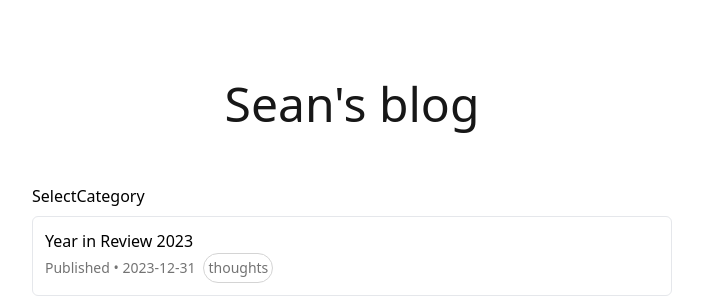
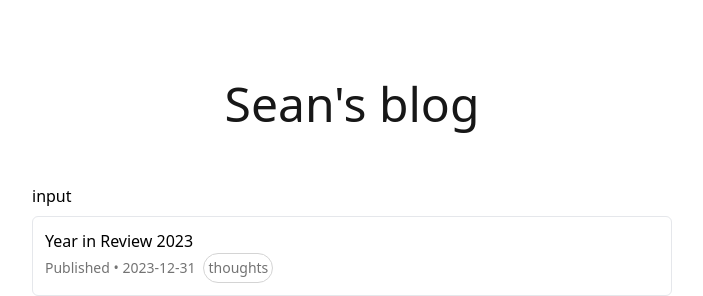
Before and after one commit to SeanXLChen/sample-blog-app, a Next.js app: page / in a window 1280 px wide. Shown: the top 296 px of the page, without its empty margins (288-991 px from the left). Built offline with nearby package versions, Linux system fonts and the light colour scheme.

Commit message:
Provide articles as context | add filter option for category tag

```diff
--- a/app/ArticlesPage.tsx
+++ b/app/ArticlesPage.tsx
@@ -4,31 +4,39 @@ import { useState, useEffect } from 'react';
 import Item from '@/components/Item';
 import { ArticleItem } from "@/type";
 import SelectCategory from '@/components/SelectCategory';
+import { ArticlesProvider, useArticles } from '@/context/ArticlesProvider';
+
 
 interface Props {
     articleItems: ArticleItem[]
 }
 
-const ArticlesPage = ({ articleItems }: Props) => {
-    const [articles, setArticles] = useState(articleItems);
-    console.log(articles);
+const ArticlesContent = () => {
+    const { articles, setArticles } = useArticles();
 
     return (
-        <section className="mx-auto w-11/12 md:w-1/2 mt-20 mb-20 flex flex-col gap-14">
-            <header className='font-inter font-light text-5xl text-neutral-900 text-center'>
-                <h1>Sean's blog</h1>
-            </header>
         <section className="flex flex-col gap-2">
             <SelectCategory />
             {articles !== null && articles.map((article) => (
                 <Item
                     key={article.id}
-                        article={article}
-                    />
+                    article={article} />
             ))}
-            </section>
         </section>
     );
 };
 
+const ArticlesPage = ({ articleItems }: Props) => {
+    return (
+        <ArticlesProvider initialArticles={articleItems}>
+            <section className="mx-auto w-11/12 md:w-1/2 mt-20 mb-20 flex flex-col gap-14">
+                <header className='font-inter font-light text-5xl text-neutral-900 text-center'>
+                    <h1>Sean's blog</h1>
+                </header>
+                <ArticlesContent />
+            </section>
+        </ArticlesProvider>
+    );
+};
+
 export default ArticlesPage;
--- a/components/ItemCategoryTag.tsx
+++ b/components/ItemCategoryTag.tsx
@@ -1,8 +1,19 @@
+import { useArticles } from "@/context/ArticlesProvider"
 
 const ItemCategoryTag = ({category} : {category: string}) => {
+    const { articles, setArticles } = useArticles();
+
+    const handleClick = (event: React.MouseEvent<HTMLButtonElement>) => {
+        const clickedCategory = event.currentTarget.textContent; // or use event.target if necessary
+        console.log("Category clicked:", clickedCategory);
+        // Here you can use `clickedCategory` to filter articles or perform other actions
+        const filteredArticles = articles.filter(article => article.category === clickedCategory);
+        setArticles(filteredArticles);
+      };
+
   return (
     <>
-    <p className='text-sm text-neutral-500 mx-2 rounded-2xl border border-neutral-300 p-1'>{category}</p>
+    <button className='text-sm text-neutral-500 mx-2 rounded-2xl border border-neutral-300 p-1' onClick={handleClick} >{category}</button>
     </>
   )
 }
--- a/components/SelectCategory.tsx
+++ b/components/SelectCategory.tsx
@@ -1,8 +1,12 @@
 import React from 'react'
+import { useArticles } from '@/context/ArticlesProvider'
 
 const SelectCategory = () => {
+    const { articles, setArticles } = useArticles();
   return (
-    <div>SelectCategory</div>
+    <div>
+        input
+    </div>
   )
 }
 
--- /dev/null
+++ b/context/ArticlesProvider.tsx
@@ -0,0 +1,29 @@
+'Use Client'
+
+import { createContext, useContext, useState, ReactNode, Dispatch, SetStateAction } from 'react';
+import { ArticleItem } from "@/type";
+
+interface ArticlesContextProps {
+    articles: ArticleItem[];
+    setArticles: Dispatch<SetStateAction<ArticleItem[]>>;
+}
+
+const ArticlesContext = createContext<ArticlesContextProps | undefined>(undefined);
+
+export const useArticles = () => {
+    const context = useContext(ArticlesContext);
+    if (!context) {
+        throw new Error("useArticles must be used within an ArticlesProvider");
+    }
+    return context;
+};
+
+export const ArticlesProvider = ({ children, initialArticles }: { children: ReactNode; initialArticles: ArticleItem[] }) => {
+    const [articles, setArticles] = useState<ArticleItem[]>(initialArticles);
+
+    return (
+        <ArticlesContext.Provider value={{ articles, setArticles }}>
+            {children}
+        </ArticlesContext.Provider>
+    );
+};
```
Lines whose indentation alone changed are shown as unchanged.
